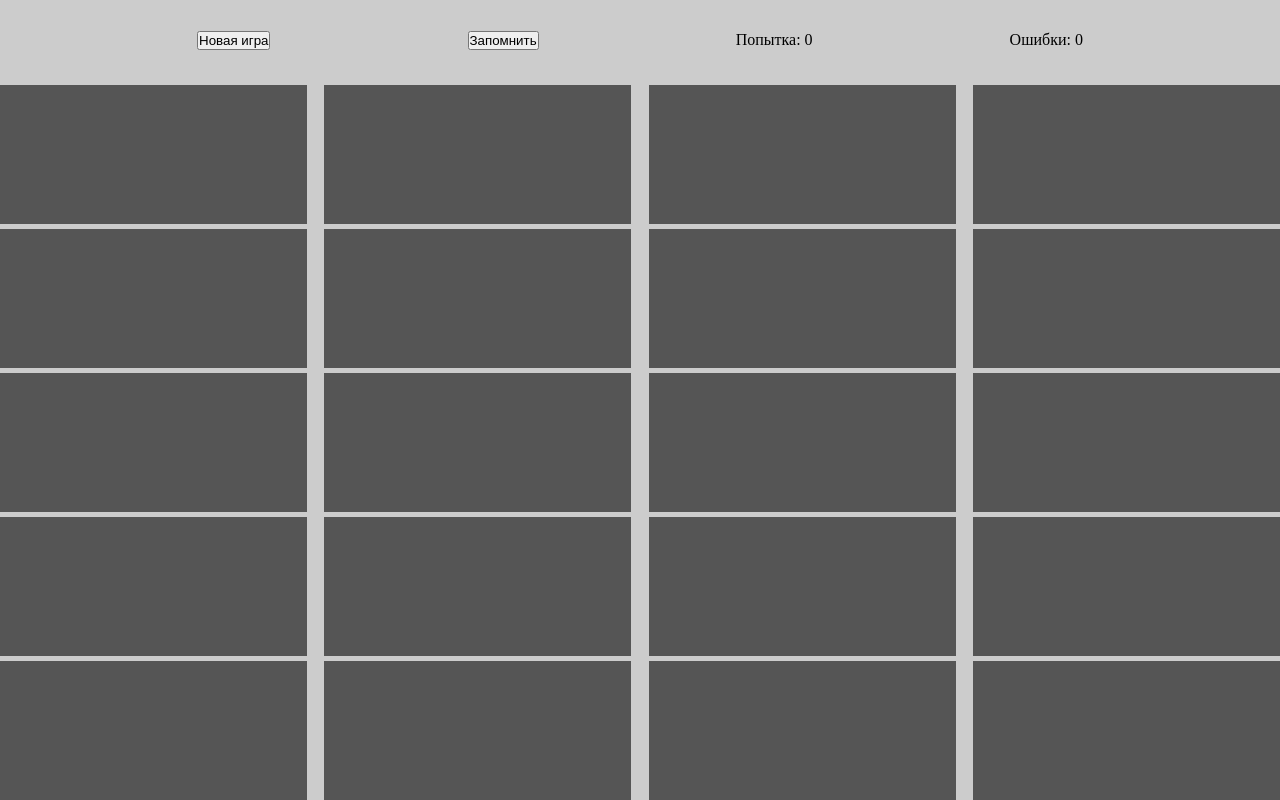
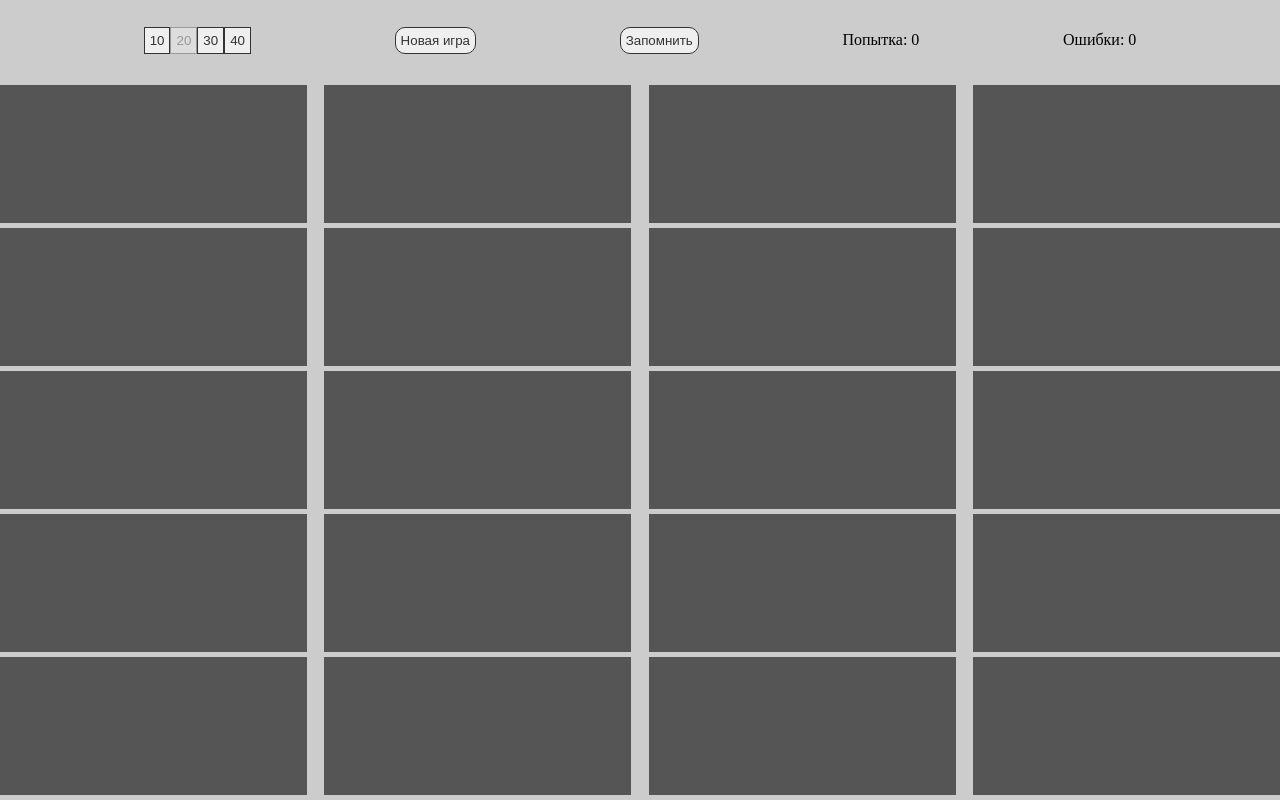
Before and after one commit to Juris-Berkulis/find_matching_cards, a plain HTML site: page index.html in a window 1280 px wide. Drawn offline with Linux system fonts and the light colour scheme.

Commit message:
1. Add the ability for the user to choose the number of cards; 2. Add highlighting of the selected number of cards; 3. Add general styles for buttons; 4. Change some styles.

```diff
--- a/index.html
+++ b/index.html
@@ -14,6 +14,12 @@
 <body>
     <div class="main">
         <div class="controlPanel" id="controlPanel">
+            <div id="cardsCountPanel" class="cardsCountPanel">
+                <button class="cardsCountBtn">10</button>
+                <button class="cardsCountBtn">20</button>
+                <button class="cardsCountBtn">30</button>
+                <button class="cardsCountBtn">40</button>
+            </div>
             <button class="startGameBtn" id="startGame">Новая игра</button>
             <button class="startGameBtn" id="rememberField">Запомнить</button>
             <p>
--- a/js/Desk.js
+++ b/js/Desk.js
@@ -1,4 +1,5 @@
 class Desc {
+    #cardsCount;
     #frontSidesOfTheCards = [
         'red',
         'orange',
@@ -22,7 +23,10 @@ class Desc {
     // };
 
     //* Вариант 2:
-    constructor () {
+    constructor (cardsCount) {
+        this.buildListWithFrontSidesOfTheCards();
+        this.#cardsCount = cardsCount;
+        this.#frontSidesOfTheCards.length = this.#cardsCount / 2;
         this.cards = [
             ...this.#frontSidesOfTheCards,
             ...this.#frontSidesOfTheCards,
@@ -30,6 +34,15 @@ class Desc {
             return new Card(card)
         });
     };
+
+    buildListWithFrontSidesOfTheCards () {
+        for (let i=0; i < 10; i++) {
+            const red = (Math.random() * 255).toFixed(0);
+            const green = (Math.random() * 255).toFixed(0);
+            const blue = (Math.random() * 255).toFixed(0);
+            this.#frontSidesOfTheCards.unshift(`rgb(${red}, ${green}, ${blue})`)
+        }
+    }
 
     shuffleCards () {
         this.cards.sort(() => Math.random() - 0.5);
--- a/js/GameManager.js
+++ b/js/GameManager.js
@@ -1,8 +1,8 @@
 class GameManager {
     #boardElement;
     #scoreElement;
-    #failElement
-    #desc = new Desc();
+    #failElement;
+    #desc;
     #firstSelectedCard = null;
     #secondSelectedCard = null;
     #attemptNumber = 0;
@@ -39,10 +39,10 @@ class GameManager {
         });
     };
 
-    startGame () {
+    startGame (cardsCount) {
         this.attemptNumber = 0;
         this.failCount = 0;
-        this.#desc = new Desc();
+        this.#desc = new Desc(cardsCount);
         this.#boardElement.innerHTML = '';
         this.shuffleAndDeal();
     };
--- a/js/main.js
+++ b/js/main.js
@@ -3,9 +3,12 @@ const score = document.getElementById('attemptNumber');
 const fail = document.getElementById('failCount');
 const startGameButton = document.getElementById('startGame');
 const rememberFieldButton = document.getElementById('rememberField');
+const cardsCountBtnsPanel = document.getElementById('cardsCountPanel');
+
+let cardsCount = 20;
 
 const gameManager = new GameManager(board, score, fail);
-gameManager.startGame();
+gameManager.startGame(cardsCount);
 
 let intervalIdForCountdown;
 
@@ -28,7 +31,7 @@ board.addEventListener('click', clickCard);
 startGameButton.addEventListener('click', () => {
     clearInterval(intervalIdForCountdown);
 
-    gameManager.startGame();
+    gameManager.startGame(cardsCount);
 
     board.addEventListener('click', clickCard);
     setButtonForFlipAllCardsIsAbled();
@@ -92,3 +95,28 @@ const openCards = () => {
 };
 
 rememberFieldButton.addEventListener('click', openCards);
+
+const findCardsCount = () => {
+    if (cardsCountBtnsPanel.children) {
+        for (let i=0; i < cardsCountBtnsPanel.children.length; i++) {
+            console.log(+cardsCountBtnsPanel.children[i].textContent)
+            console.log(+cardsCount)
+            if (+cardsCountBtnsPanel.children[i].textContent === +cardsCount) {
+                cardsCountBtnsPanel.children[i].disabled = 'true';
+            } else {
+                cardsCountBtnsPanel.children[i].removeAttribute('disabled');
+            }
+        }
+    }
+};
+
+const selectCardsCount = (event) => {
+    if (event.target.classList.contains('cardsCountBtn')) {
+        cardsCount = +event.target.textContent;
+    }
+
+    findCardsCount();
+};
+
+findCardsCount();
+cardsCountBtnsPanel.addEventListener('click', selectCardsCount);
--- a/styles/style.scss
+++ b/styles/style.scss
@@ -4,14 +4,34 @@
     box-sizing: border-box;
 }
 
+button {
+    padding: 5px;
+    border-radius: 10px;
+    border: 1px solid #333333;
+    color: #333333;
+    background-color: #efefef;
+    &:hover {
+        color: #efefef;
+        background-color: #aaaaaa;
+    }
+    &:disabled {
+        border: 1px solid #999999;
+        color: #999999;
+        background-color: #dddddd;
+        cursor: default;
+    }
+}
+
 .main {
+    display: flex;
+    flex-direction: column;
     height: 100vh;
     width: 100vw;
     background-color: #cccccc;
 }
 
 .controlPanel {
-    height: 10vh;
+    min-height: 10vh;
     width: 100%;
     display: flex;
     flex-wrap: wrap;
@@ -19,17 +39,28 @@
     align-items: center;
 }
 
+.cardsCountPanel {
+    display: flex;
+}
+
+.cardsCountBtn {
+    flex-shrink: 0;
+    border-radius: 0;
+    cursor: pointer;
+}
+
 .startGameBtn {
     cursor: pointer;
 }
 
 .board {
-    height: 90vh;
+    flex-grow: 1;
     width: 100%;
     display: flex;
     flex-wrap: wrap;
     justify-content: space-between;
     align-items: stretch;
+    padding-bottom: 5px;
 }
 
 .card {
```
Also changed, not shown: styles/style.css, 1 other file.
